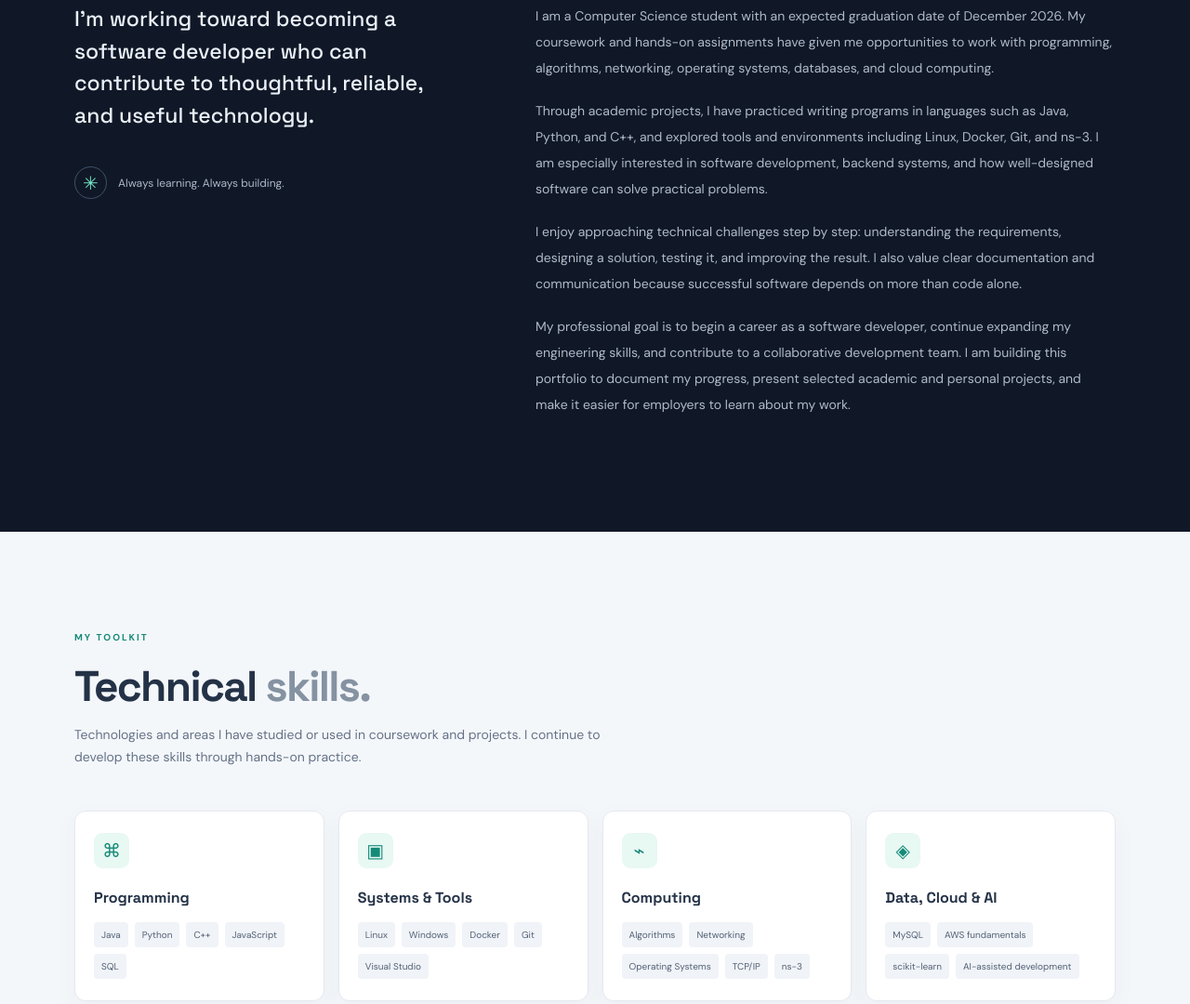
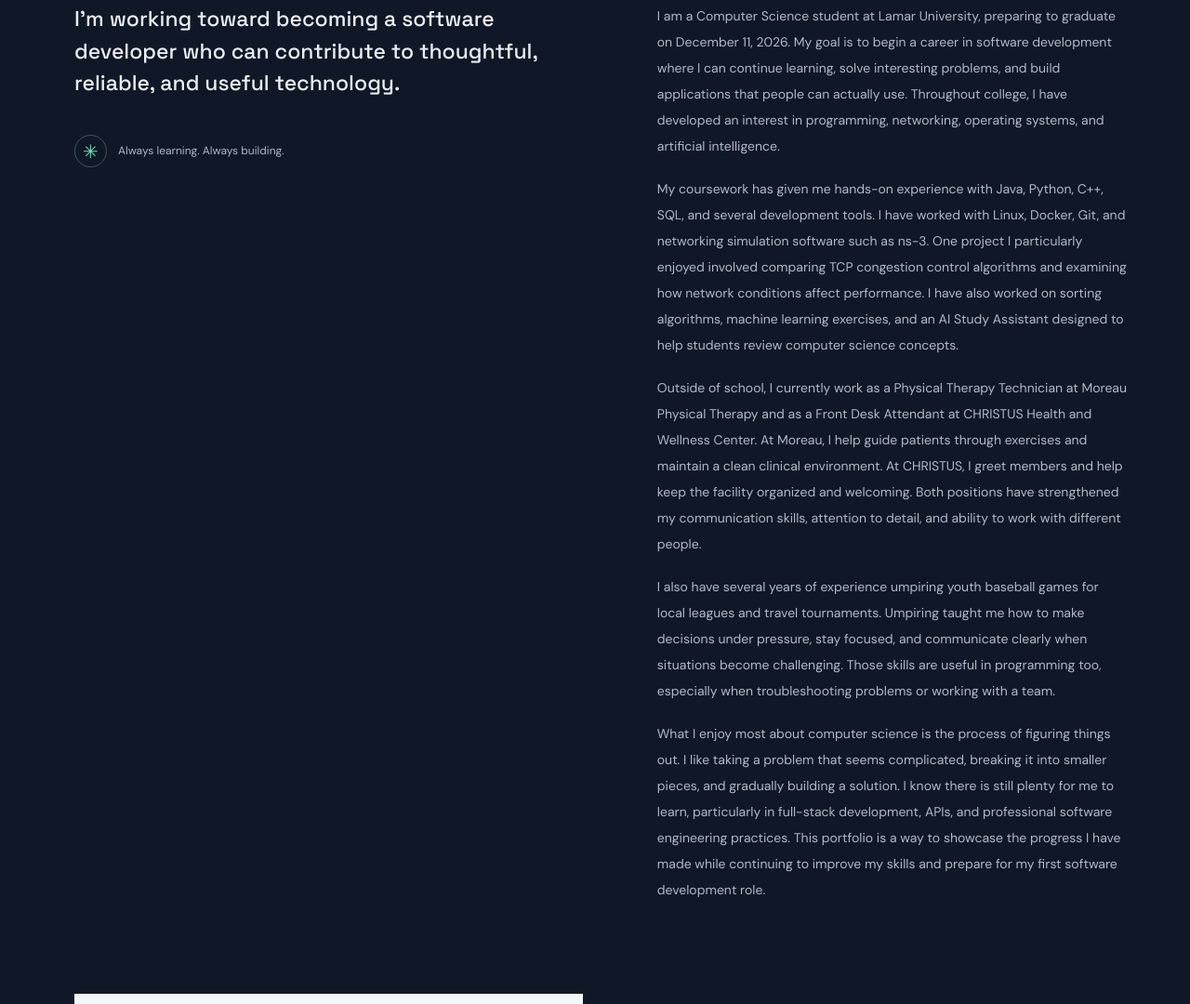
Before and after one commit to Eland3416/github-portfolio, a plain HTML site: page index.html in a window 1280 px wide. Shown: the part 1172-2252 px from the top of the page at 93% size. Drawn offline with Linux system fonts and the light colour scheme.

Commit message:
Revise about section with updated details
Updated personal information and experiences in the about section.

```diff
--- a/index.html
+++ b/index.html
@@ -56,14 +56,69 @@
       <div class="section-heading"><p class="eyebrow">A LITTLE ABOUT ME</p><h2>Curious by nature.<br><span class="muted-heading">Developer by design.</span></h2></div>
       <div class="about-grid">
         <div class="about-lead"><p class="lead">I'm working toward becoming a software developer who can contribute to thoughtful, reliable, and useful technology.</p><div class="about-note"><span class="note-icon">✳</span><span>Always learning. Always building.</span></div></div>
-        <div class="about-body">
-          <p>I am a Computer Science student with an expected graduation date of December 2026. My coursework and hands-on assignments have given me opportunities to work with programming, algorithms, networking, operating systems, databases, and cloud computing.</p>
-          <p>Through academic projects, I have practiced writing programs in languages such as Java, Python, and C++, and explored tools and environments including Linux, Docker, Git, and ns-3. I am especially interested in software development, backend systems, and how well-designed software can solve practical problems.</p>
-          <p>I enjoy approaching technical challenges step by step: understanding the requirements, designing a solution, testing it, and improving the result. I also value clear documentation and communication because successful software depends on more than code alone.</p>
-          <p>My professional goal is to begin a career as a software developer, continue expanding my engineering skills, and contribute to a collaborative development team. I am building this portfolio to document my progress, present selected academic and personal projects, and make it easier for employers to learn about my work.</p>
-        </div>
-      </div>
-    </section>
+
+<div class="about-body">
+  <p>
+    I am a Computer Science student at Lamar University,
+    preparing to graduate on December 11, 2026. My goal
+    is to begin a career in software development where
+    I can continue learning, solve interesting problems,
+    and build applications that people can actually use.
+    Throughout college, I have developed an interest in
+    programming, networking, operating systems, and
+    artificial intelligence.
+  </p>
+
+  <p>
+    My coursework has given me hands-on experience with
+    Java, Python, C++, SQL, and several development tools.
+    I have worked with Linux, Docker, Git, and networking
+    simulation software such as ns-3. One project I
+    particularly enjoyed involved comparing TCP congestion
+    control algorithms and examining how network conditions
+    affect performance. I have also worked on sorting
+    algorithms, machine learning exercises, and an AI
+    Study Assistant designed to help students review
+    computer science concepts.
+  </p>
+
+  <p>
+    Outside of school, I currently work as a Physical
+    Therapy Technician at Moreau Physical Therapy and
+    as a Front Desk Attendant at CHRISTUS Health and
+    Wellness Center. At Moreau, I help guide patients
+    through exercises and maintain a clean clinical
+    environment. At CHRISTUS, I greet members and help
+    keep the facility organized and welcoming. Both
+    positions have strengthened my communication skills,
+    attention to detail, and ability to work with
+    different people.
+  </p>
+
+  <p>
+    I also have several years of experience umpiring
+    youth baseball games for local leagues and travel
+    tournaments. Umpiring taught me how to make decisions
+    under pressure, stay focused, and communicate clearly
+    when situations become challenging. Those skills
+    are useful in programming too, especially when
+    troubleshooting problems or working with a team.
+  </p>
+
+  <p>
+    What I enjoy most about computer science is the
+    process of figuring things out. I like taking a
+    problem that seems complicated, breaking it into
+    smaller pieces, and gradually building a solution.
+    I know there is still plenty for me to learn,
+    particularly in full-stack development, APIs, and
+    professional software engineering practices.
+    This portfolio is a way to showcase the progress
+    I have made while continuing to improve my skills
+    and prepare for my first software development role.
+  </p>
+</div>
+
 
     <section class="section section-tint" id="skills">
       <div class="container">
```
